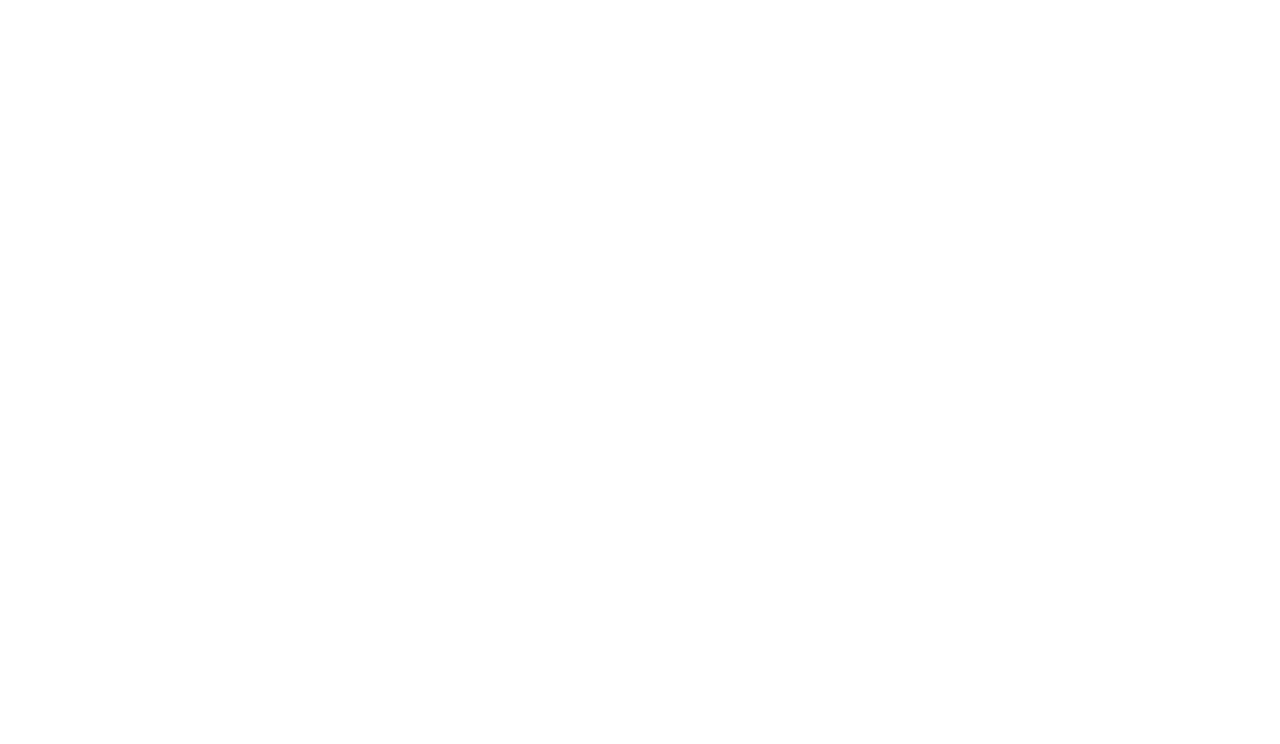
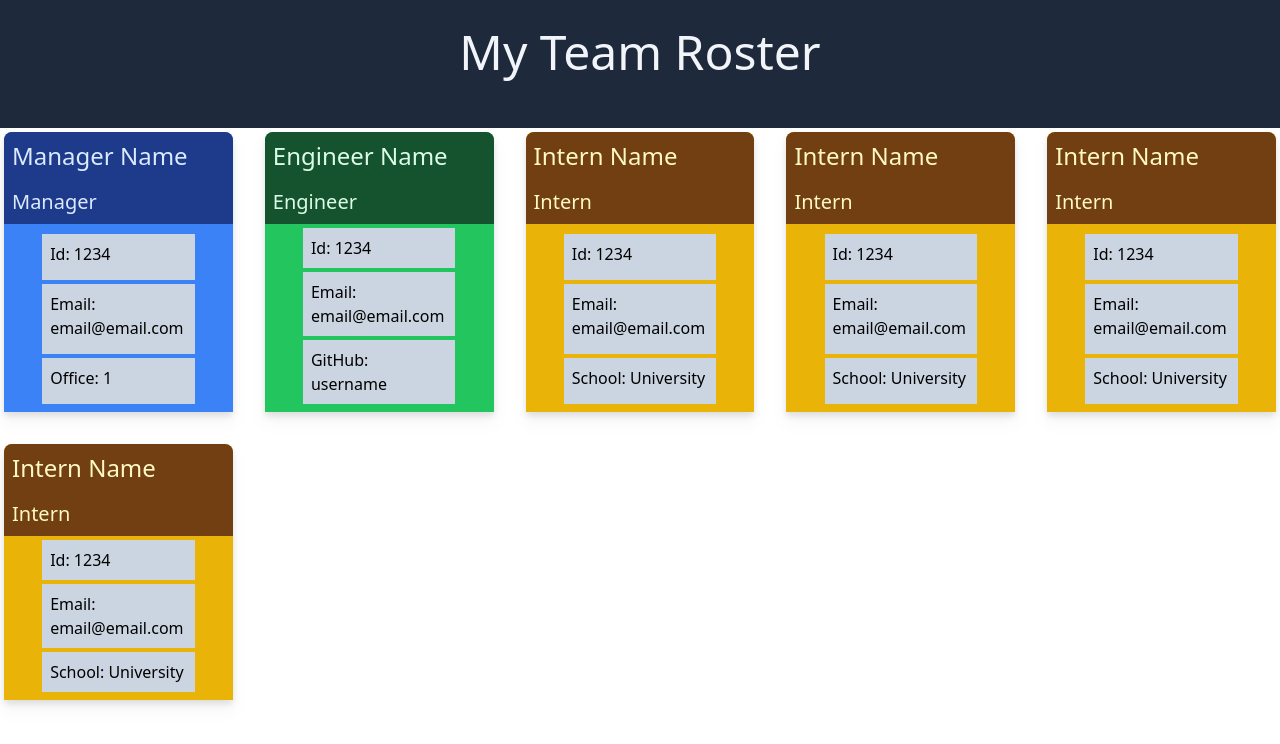
Before and after one commit to pikaypi/my-team-display, a website: page test.html in a window 1280 px wide. Drawn offline with nearby package versions, Linux system fonts and the light colour scheme.

Commit message:
work out formatting for html

```diff
--- a/test.html
+++ b/test.html
@@ -8,6 +8,65 @@
     <title>My Team Roster</title>
 </head>
 <body>
+    <header>
+        <h1 class="bg-slate-800 h-32 text-center text-5xl text-slate-100 pt-7">My Team Roster</h1>
+    </header>
 
+    <main class="grid grid-cols-5 gap-8 p-1">
+        <div class="bg-blue-500 col-span-1 grid rounded-t-lg gap-y-1 pb-2 drop-shadow-lg">
+            <div>
+                <h2 class="bg-blue-900 rounded-t-lg p-2 text-blue-100 text-2xl">Manager Name</h2>
+                <h3 class="bg-blue-900 p-2 text-blue-100 text-xl">Manager</h3>
+            </div>
+            <p class="bg-slate-300 mr-1 ml-1 w-2/3 justify-self-center p-2">Id: 1234</p>
+            <p class="bg-slate-300 mr-1 ml-1 w-2/3 justify-self-center p-2">Email: email@email.com</p>
+            <p class="bg-slate-300 mr-1 ml-1 w-2/3 justify-self-center p-2">Office: 1</p>
+        </div>
+        <div class="bg-green-500 col-span-1 grid rounded-t-lg gap-y-1 pb-2 drop-shadow-lg">
+            <div>
+                <h2 class="bg-green-900 rounded-t-lg p-2 text-green-100 text-2xl">Engineer Name</h2>
+                <h3 class="bg-green-900 p-2 text-green-100 text-xl">Engineer</h3>
+            </div>
+            <p class="bg-slate-300 mr-1 ml-1 w-2/3 justify-self-center p-2">Id: 1234</p>
+            <p class="bg-slate-300 mr-1 ml-1 w-2/3 justify-self-center p-2">Email: email@email.com</p>
+            <p class="bg-slate-300 mr-1 ml-1 w-2/3 justify-self-center p-2">GitHub: username</p>
+        </div>
+        <div class="bg-yellow-500 col-span-1 grid rounded-t-lg gap-y-1 pb-2 drop-shadow-lg">
+            <div>
+                <h2 class="bg-yellow-900 rounded-t-lg p-2 text-yellow-100 text-2xl">Intern Name</h2>
+                <h3 class="bg-yellow-900 p-2 text-yellow-100 text-xl">Intern</h3>
+            </div>
+            <p class="bg-slate-300 mr-1 ml-1 w-2/3 justify-self-center p-2">Id: 1234</p>
+            <p class="bg-slate-300 mr-1 ml-1 w-2/3 justify-self-center p-2">Email: email@email.com</p>
+            <p class="bg-slate-300 mr-1 ml-1 w-2/3 justify-self-center p-2">School: University</p>
+        </div>
+        <div class="bg-yellow-500 col-span-1 grid rounded-t-lg gap-y-1 pb-2 drop-shadow-lg">
+            <div>
+                <h2 class="bg-yellow-900 rounded-t-lg p-2 text-yellow-100 text-2xl">Intern Name</h2>
+                <h3 class="bg-yellow-900 p-2 text-yellow-100 text-xl">Intern</h3>
+            </div>
+            <p class="bg-slate-300 mr-1 ml-1 w-2/3 justify-self-center p-2">Id: 1234</p>
+            <p class="bg-slate-300 mr-1 ml-1 w-2/3 justify-self-center p-2">Email: email@email.com</p>
+            <p class="bg-slate-300 mr-1 ml-1 w-2/3 justify-self-center p-2">School: University</p>
+        </div>
+        <div class="bg-yellow-500 col-span-1 grid rounded-t-lg gap-y-1 pb-2 drop-shadow-lg">
+            <div>
+                <h2 class="bg-yellow-900 rounded-t-lg p-2 text-yellow-100 text-2xl">Intern Name</h2>
+                <h3 class="bg-yellow-900 p-2 text-yellow-100 text-xl">Intern</h3>
+            </div>
+            <p class="bg-slate-300 mr-1 ml-1 w-2/3 justify-self-center p-2">Id: 1234</p>
+            <p class="bg-slate-300 mr-1 ml-1 w-2/3 justify-self-center p-2">Email: email@email.com</p>
+            <p class="bg-slate-300 mr-1 ml-1 w-2/3 justify-self-center p-2">School: University</p>
+        </div>
+        <div class="bg-yellow-500 col-span-1 grid rounded-t-lg gap-y-1 pb-2 drop-shadow-lg">
+            <div>
+                <h2 class="bg-yellow-900 rounded-t-lg p-2 text-yellow-100 text-2xl">Intern Name</h2>
+                <h3 class="bg-yellow-900 p-2 text-yellow-100 text-xl">Intern</h3>
+            </div>
+            <p class="bg-slate-300 mr-1 ml-1 w-2/3 justify-self-center p-2">Id: 1234</p>
+            <p class="bg-slate-300 mr-1 ml-1 w-2/3 justify-self-center p-2">Email: email@email.com</p>
+            <p class="bg-slate-300 mr-1 ml-1 w-2/3 justify-self-center p-2">School: University</p>
+        </div>
+    </main>
 </body>
 </html>
```
